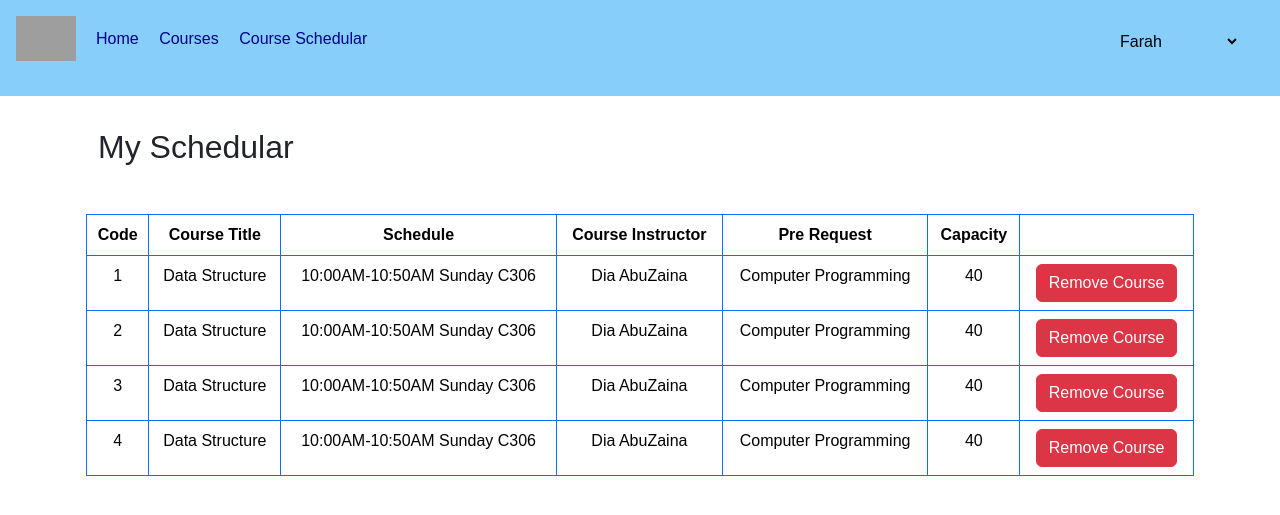
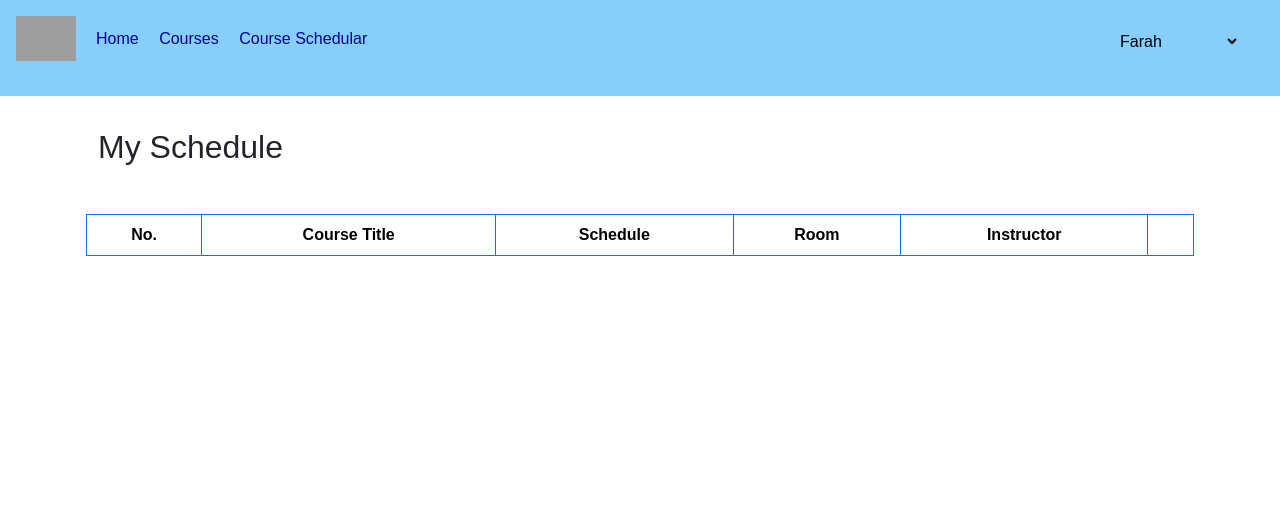
Before and after one commit to mohmmad-freed/web-project, a Django app: page /schedular/ in a window 1280 px wide. Shown: the top 515 px of the page. Run offline with Django 4.2, Linux system fonts and the light colour scheme; lists and menus that the app fills with data are empty; grey boxes are pictures that could not be loaded.

Commit message:
schedular conncted to the database

```diff
--- a/studentsapp/templates/studentsapp/schedular.html
+++ b/studentsapp/templates/studentsapp/schedular.html
@@ -5,13 +5,12 @@
 <head>
     <meta charset="UTF-8">
     <meta name="viewport" content="width=device-width, initial-scale=1.0">
-    <title>Course Registration System | Schedular</title>
+    <title>Course Schedular</title>
     <!-- bootstrap css -->
     <link rel="stylesheet" href="https://cdn.jsdelivr.net/npm/bootstrap@5.3.3/dist/css/bootstrap.min.css">
     <!-- css -->
-    <link rel="stylesheet" href={% static "index.css" %}>
-    <link rel="stylesheet" href="courses.css">
-
+    <link rel="stylesheet" href="{% static "index.css" %}">
+    <link rel="stylesheet" href="{% static "courses.css" %}">
 </head>
 
 <body>
@@ -20,9 +19,7 @@
             <div class="nav-content Content">
                 <div class="ul-content">
                     <div class="mb-3">
-                        <a href="../home"> <img
-                                src="https://www.marefa.org/w/images/thumb/2/26/%D8%B4%D8%B9%D8%A7%D8%B1_%D8%A7%D9%84%D8%AC%D8%A7%D9%85%D8%B9%D8%A9.png/800px-%D8%B4%D8%B9%D8%A7%D8%B1_%D8%A7%D9%84%D8%AC%D8%A7%D9%85%D8%B9%D8%A9.png"
-                                width="60px" alt="logo"></a>
+                        <a href="../home"> <img src="https://www.marefa.org/w/images/thumb/2/26/%D8%B4%D8%B9%D8%A7%D8%B1_%D8%A7%D9%84%D8%AC%D8%A7%D9%85%D8%B9%D8%A9.png/800px-%D8%B4%D8%B9%D8%A7%D8%B1_%D8%A7%D9%84%D8%AC%D8%A7%D9%85%D8%B9%D8%A9.png" width="60px" alt="logo"></a>
                     </div>
                     <ul>
                         <li><a href="../home" style="color: #00008b; text-decoration: none;">Home</a></li>
@@ -45,58 +42,30 @@
         </nav>
         <div class="p-3 container">
             <div class="container">
-                <h2 class="my-3 mb-3">My Schedular</h2>
+                <h2 class="my-3 mb-3">My Schedule</h2>
             </div>
             <table class="table table-bordered text-center mt-5 border-primary text-capitalize">
                 <thead>
                     <tr>
-                    <th scope="col">code</th>
+                        <th scope="col">No.</th>
                         <th scope="col">Course Title</th>
                         <th scope="col">Schedule</th>
-                    <th scope="col">course instructor</th>
-                    <th scope="col">Pre request</th>
-                    <th scope="col">Capacity</th>
+                        <th scope="col">Room</th>
+                        <th scope="col">Instructor</th>
                         <th scope="col"></th>
                     </tr>
                 </thead>
                 <tbody>
+                    {% for schedule in student_schedule %}
                     <tr>
-                    <td>1</td>
-                    <td>Data Structure</td>
-                    <td>10:00AM-10:50AM Sunday C306  </td>
-                    <td>Dia AbuZaina</td>
-                    <td>Computer Programming</td>
-                    <td>40</td>
+                        <td>{{ forloop.counter }}</td>
+                        <td>{{ schedule.4 }}</td>
+                        <td>{{ schedule.0 }} {{ schedule.1|time:"g:i A" }} - {{ schedule.2|time:"g:i A" }}</td>
+                        <td>{{ schedule.3 }}</td>
+                        <td>{{ schedule.5 }}</td>
                         <td><button class='btn btn-danger text-capitalize'>remove course</button></td>
                     </tr>
-                <tr>
-                    <td>2</td>
-                    <td>Data Structure</td>
-                    <td>10:00AM-10:50AM Sunday C306  </td>
-                    <td>Dia AbuZaina</td>
-                    <td>Computer Programming</td>
-                    <td>40</td>
-                    <td><button class='btn btn-danger text-capitalize'>remove course</button></td>
-                </tr>
-                <tr>
-                    <td>3</td>
-                    <td>Data Structure</td>
-                    <td>10:00AM-10:50AM Sunday C306  </td>
-                    <td>Dia AbuZaina</td>
-                    <td>Computer Programming</td>
-                    <td>40</td>
-                    <td><button class='btn btn-danger text-capitalize'>remove course</button></td>
-                </tr>
-                <tr>
-                    <td>4</td>
-                    <td>Data Structure</td>
-                    <td>10:00AM-10:50AM Sunday C306</td>
-                    <td>Dia AbuZaina</td>
-                    <td>Computer Programming</td>
-                    <td>40</td>
-                    <td><button class='btn btn-danger text-capitalize'>remove course</button></td>
-                </tr>
-
+                    {% endfor %}
                 </tbody>
             </table>
         </div>
--- a/studentsapp/views.py
+++ b/studentsapp/views.py
@@ -70,3 +70,20 @@ def register_course(request):
     else:
         form = CourseRegistrationForm(user=request.user)
     return render(request, 'studentsapp/register_course.html', {'form': form})
+
+def courseSchedular(request):
+    # Check if the user is authenticated
+    if request.user.is_authenticated:
+        # Assuming you have a Student model with a OneToOneField to the User model
+        logged_in_student = Student.objects.get(user=request.user)
+
+        # Fetch the schedule for the logged-in student
+        student_schedule = logged_in_student.studentreg_set.all().values_list('courseID__schedule__days', 'courseID__schedule__startTime', 'courseID__schedule__endTime', 'courseID__schedule__roomNo', 'courseID__name', 'courseID__instructor')
+
+        context = {
+            'student_schedule': student_schedule
+        }
+        return render(request, "studentsapp/courseSchedular.html", context)
+    else:
+        # If the user is not authenticated, handle accordingly
+        return render(request, "studentsapp/not_authenticated.html")
```
Also changed, not shown: db.sqlite3. Lines whose indentation alone changed are shown as unchanged.
